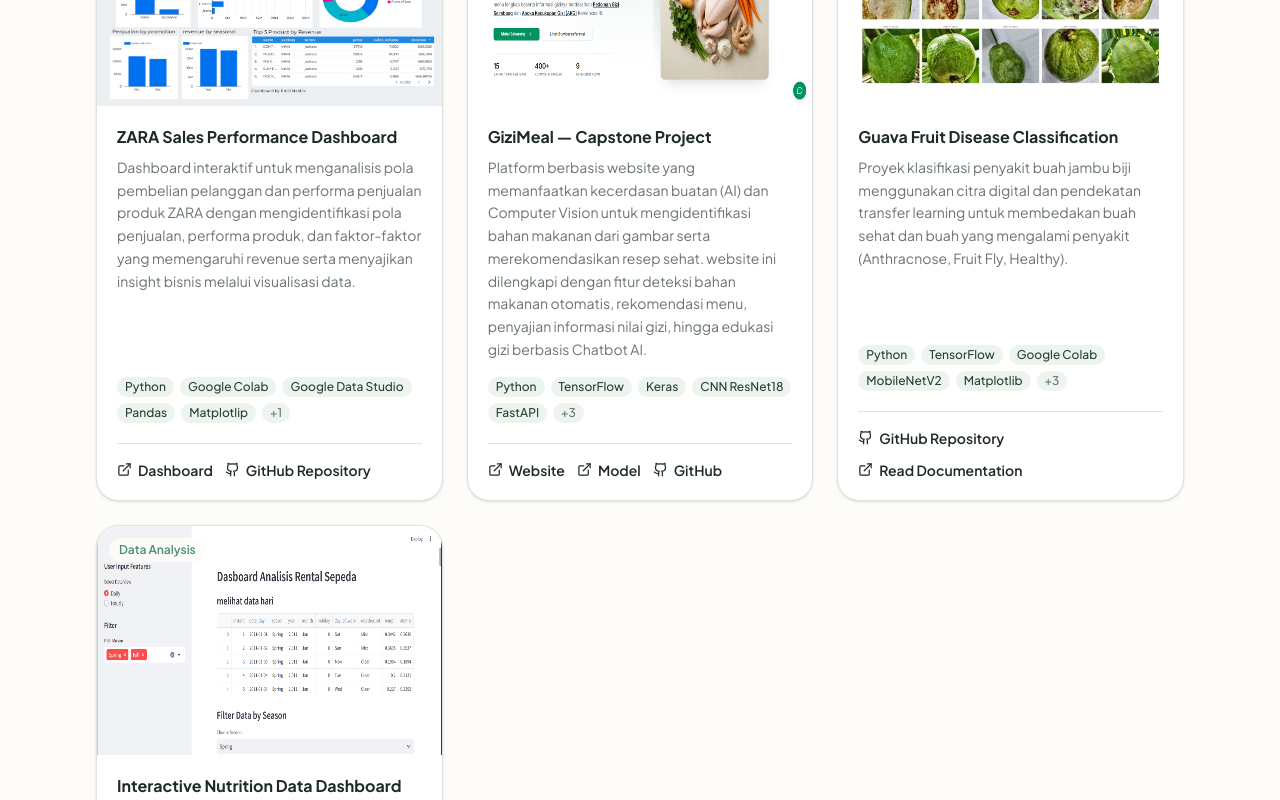
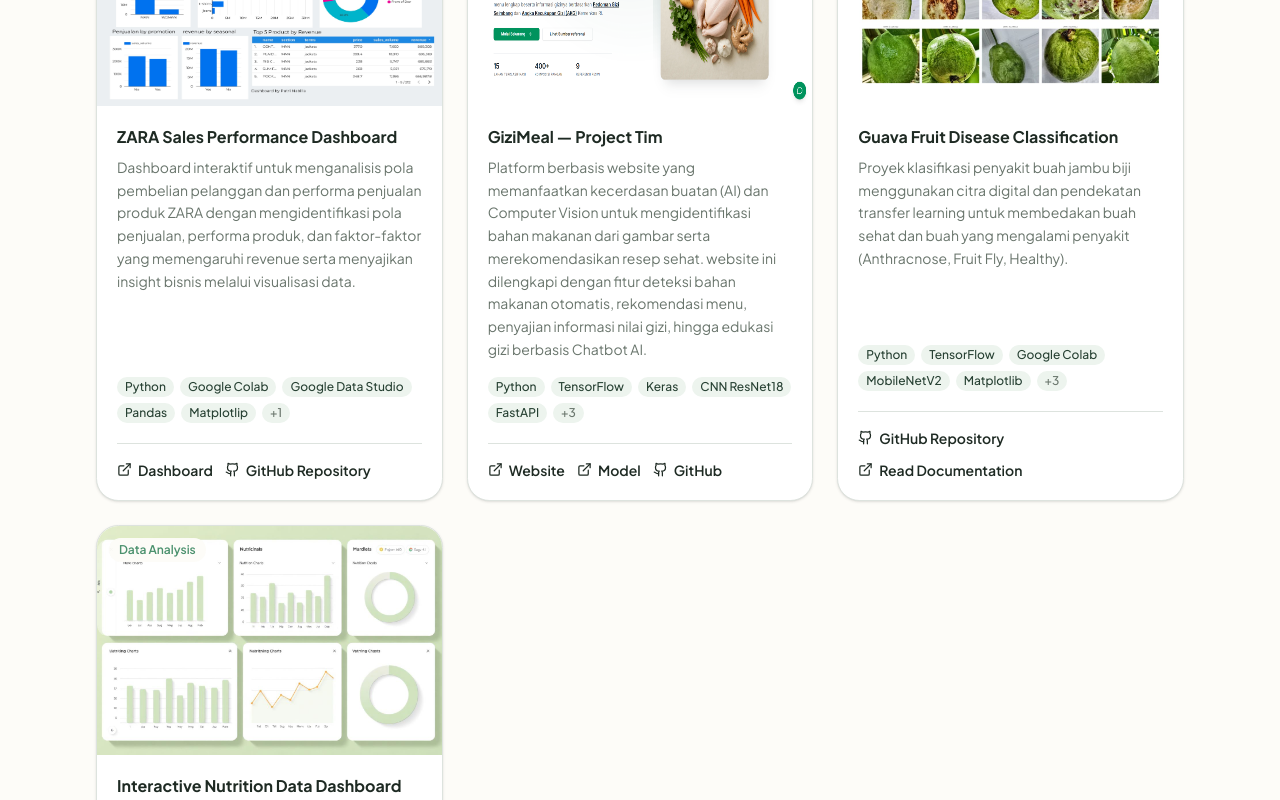
Before and after one commit to putribila/portofolio, a React (Vite) app: page / in a window 1280 px wide. Shown: the part 2140-2940 px from the top of the page. Built offline with nearby package versions, Linux system fonts and the light colour scheme.

Commit message:
update project

```diff
--- a/src/data/portfolio.ts
+++ b/src/data/portfolio.ts
@@ -1,6 +1,6 @@
 import gizimeal from "@/assets/webgizimeal.png";
 import guava from "@/assets/jambu.jpeg";
-import dashboard from "@/assets/project1.png";
+import dashboard from "@/assets/project-dashboard.jpg";
 import dashboardZara from "@/assets/dashboard-zara.jpg";
 import { title } from "process";
 
@@ -109,7 +109,7 @@ export const projects = [
   },
   {
     image: gizimeal,
-    title: "GiziMeal — Capstone Project",
+    title: "GiziMeal — Project Tim",
     description:
       "Platform berbasis website yang memanfaatkan kecerdasan buatan (AI) dan Computer Vision untuk mengidentifikasi bahan makanan dari gambar serta merekomendasikan resep sehat. website ini dilengkapi dengan fitur deteksi bahan makanan otomatis, rekomendasi menu, penyajian informasi nilai gizi, hingga edukasi gizi berbasis Chatbot AI.",
     role: "AI Engineer & Web Developer",
```
